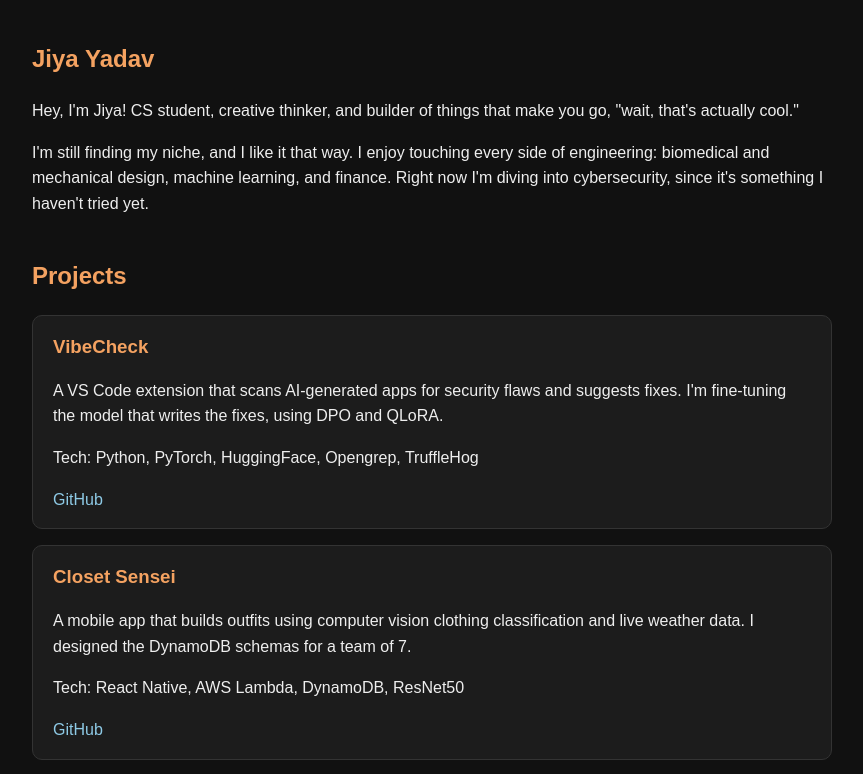
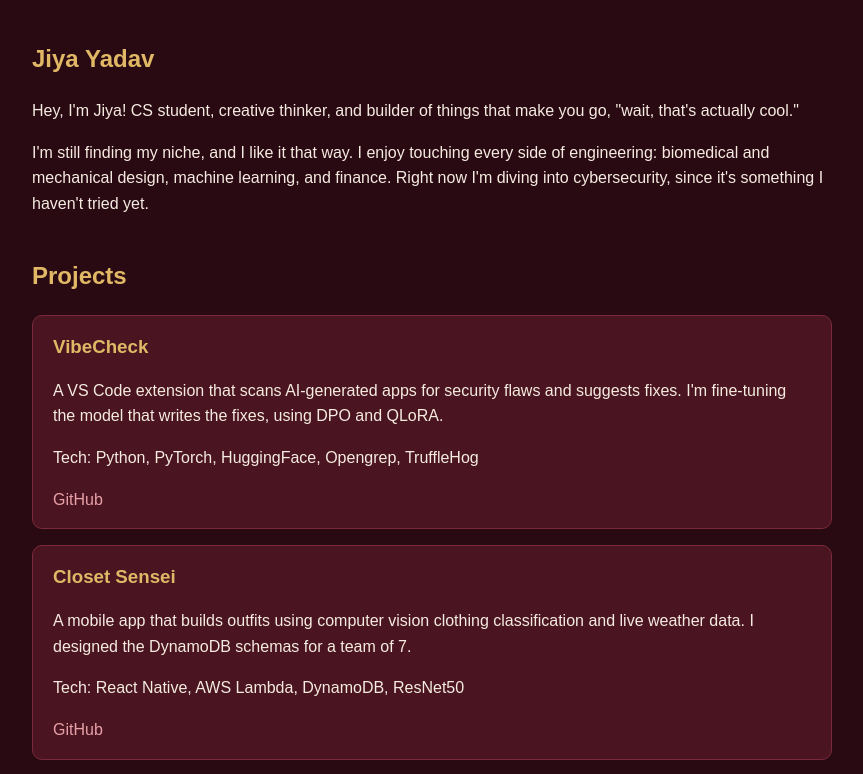
Before and after one commit to jiya032007/jiya032007.github.io, a React (Vite) app: page / in a window 1280 px wide. Shown: the top 774 px of the page, without its empty margins (208-1071 px from the left). Built offline with nearby package versions, Linux system fonts and the light colour scheme.

Commit message:
Burgundy and gold theme

```diff
--- a/src/index.css
+++ b/src/index.css
@@ -1,7 +1,7 @@
 body {
   font-family: Arial, sans-serif;
-  background: #111;
-  color: #eee;
+  background: #2a0a12;
+  color: #f5ebe0;
   max-width: 800px;
   margin: 0 auto;
   padding: 20px;
@@ -12,35 +12,49 @@ section {
   margin-bottom: 40px;
 }
 
-h1, h2 {
-  color: #f4a261;
+h1, h2, h3 {
+  color: #e0b866;
 }
 
-a {
-  color: #8ecae6;
-}
-
-div > h3 {
+h3 {
+  margin-top: 0;
   margin-bottom: 4px;
 }
 
 section > div {
-  background: #1c1c1c;
-  border: 1px solid #333;
+  background: #4a1520;
+  border: 1px solid #7a2a3a;
   border-radius: 10px;
   padding: 16px 20px;
   margin-bottom: 16px;
 }
 
-h3 {
-  color: #f4a261;
-  margin-top: 0;
-}
-
 a {
+  color: #e8a0a8;
   text-decoration: none;
 }
 
 a:hover {
   text-decoration: underline;
 }
+
+nav {
+  display: flex;
+  gap: 12px;
+  justify-content: center;
+  margin-bottom: 30px;
+}
+
+nav button {
+  background: transparent;
+  color: #f5ebe0;
+  border: 1px solid #e0b866;
+  border-radius: 20px;
+  padding: 8px 18px;
+  cursor: pointer;
+}
+
+nav button:hover {
+  background: #e0b866;
+  color: #2a0a12;
+}
```
